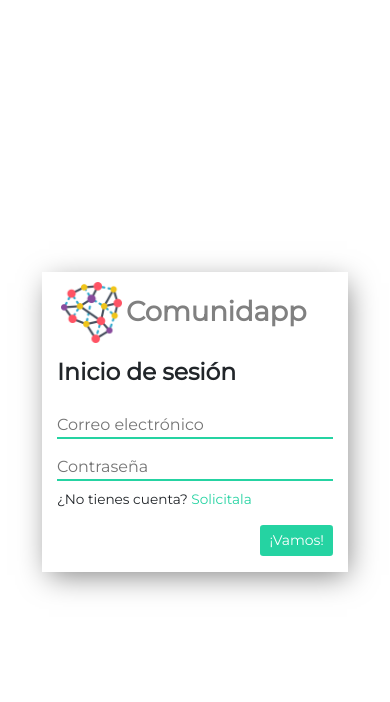
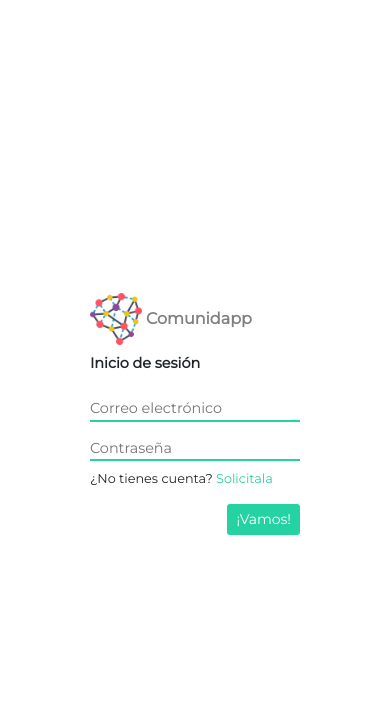
Before and after one commit to rguzg/comunidapp, a Django app: page / in a window 390 px wide. Shown: the top 702 px of the page. Run offline with Django 3.2, Linux system fonts and the light colour scheme; some libraries are stand-ins or nearby versions.

Commit message:
Responsive login: Login source code was modified, html was optimized, boostrap classes were deleted and changed fontsize measures vw for rem.

```diff
--- a/Static/css/main.css
+++ b/Static/css/main.css
@@ -12,6 +12,7 @@ body, html{
 .container-logo{
     height: 15% !important;
 }
+
 
 .main{
     height: 100%;
@@ -53,3 +54,12 @@ ul.errorlist{
     border-bottom: 2px solid #25D3A2;
 
 }
+
+.main-logo{
+    width: 52px;
+    height: 52px;
+}
+
+.input-text-size{
+    font-size: .9rem !important;
+}
--- a/Templates/login.html
+++ b/Templates/login.html
@@ -8,31 +8,20 @@
     <div class="container-fluid h-100 d-flex flex-column justify-content-center align-items-center">
 
         <!-- Contenedor de todo -->
-        <div class="container form-border" style="width: 85%;">
+        <div class="col-8 col-md-4 d-flex flex-column justify-content-center align-items-center">
 
             <!-- Contenedor del logo -->
-            <div class="row">
-                <div class="container">
-                    <div class="container mt-3 mb-3" style="height: 50px !important;">
-                        <div class="row h-100">
-                            <div class="col-3 m-0 p-1 h-100 d-flex flex-column justify-content-center">
-                                <img src="{% static 'img/logo.png' %}" class="img-fluid w-100" alt="Comunidapp logo">
-                            </div>
-                            <div class="col-9 m-0 p-0 h-100">
-                                <div
-                                    class="container-fluid h-100 -100 m-0 p-0 d-flex flex-column align-items-start justify-content-center">
-                                    <p class="my-auto font-weight-bold font-logo" style="font-size: 7vw;">Comunidapp</p>
-                                </div>
-                            </div>
-                        </div>
-                    </div>
+            <div class="row w-100">
+                <div class="col d-flex flex-row justify-content-start px-0 pb-2">
+                    <img src="{% static 'img/logo.png' %}" class="main-logo" alt="Comunidapp logo">
+                    <p class="my-auto font-weight-bold font-logo mx-1" style="font-size: .9 rem;"">Comunidapp</p>
                 </div>
             </div>
 
             <!-- Contenedor del formulario -->
-            <div class="container-fluid p-0 mb-3">
+            <div class=" container-fluid p-0 mb-3">
                     <div class="container p-0">
-                    <p class="font-weight-bold" style="font-size: 6vw;">Inicio de sesión</p>
+                        <p class="font-weight-bold" style="font-size:.9rem;">Inicio de sesión</p>
                     </div>
 
                     <form method="POST" class="container p-0 m-0">
@@ -47,11 +36,12 @@
 
                             {% for field in form.visible_fields %}
                             {{ field.errors }}
-                        {{ field|addclass:'form-line p-0 w-100 mt-2 mb-2' }}
+                            {{ field|addclass:'form-line p-0 w-100 mt-2 mb-2 input-text-size' }}
                             {% endfor %}
                             <div class="container m-0 p-0">
-                            <p class="text-left font-weight-light" style="font-size: 3.5vw;">¿No tienes cuenta? <a
-                                    href="" class="">Solicitala</a></p>
+                                <p class="text-left font-weight-light" style="font-size:.8rem;">¿No tienes
+                                    cuenta? <a href="" style="font-size:.8rem;">Solicitala</a>
+                                </p>
                             </div>
                             <div class="container p-0 d-flex flex-column align-items-end">
                                 <input class="btn btn-sm btn-submit" type="submit" name="sumbit" value="¡Vamos!">
@@ -63,4 +53,5 @@
         </div>
 
 </body>
+
 </html>
```
Lines whose indentation alone changed are shown as unchanged.
